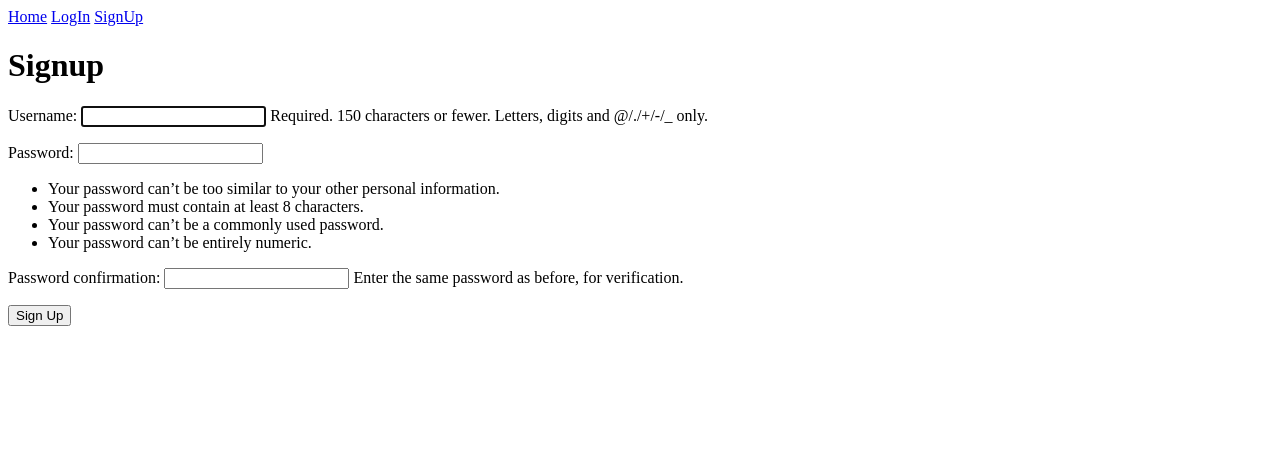
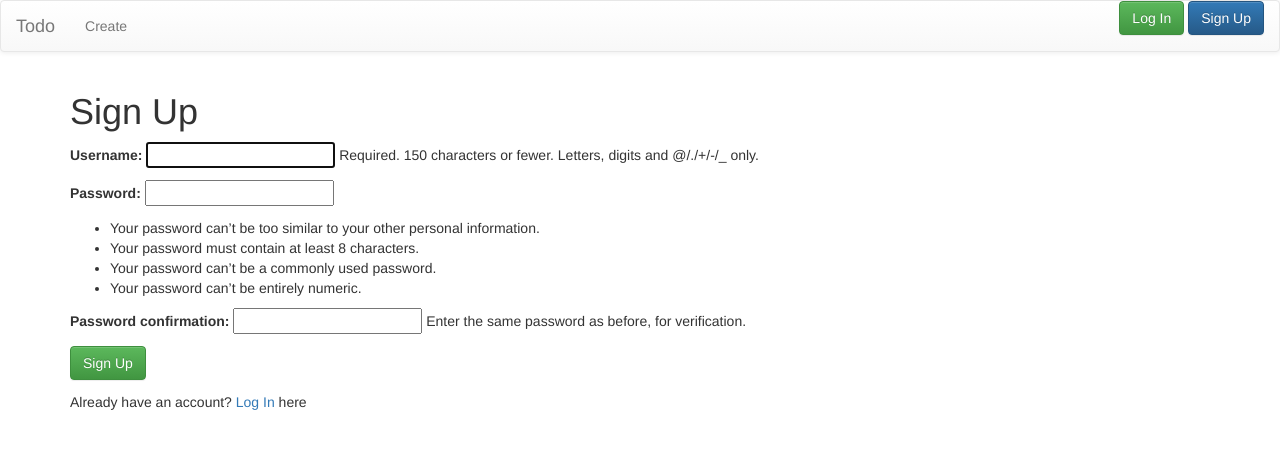
Before and after one commit to slk007/Todowo, a Django app: page /signup/ in a window 1280 px wide. Shown: the top 449 px of the page. Run offline with Django 3.2, Linux system fonts and the light colour scheme; some libraries are stand-ins or nearby versions.

Commit message:
bootstrap updated

```diff
--- a/Todo/templates/Todo/base.html
+++ b/Todo/templates/Todo/base.html
@@ -1,35 +1,84 @@
 <!DOCTYPE html>
 <html lang="en">
+
 <head>
   <meta charset="UTF-8">
   <meta name="viewport" content="width=device-width, initial-scale=1.0">
+
+  <!-- Latest compiled and minified CSS -->
+  <link rel="stylesheet" href="https://maxcdn.bootstrapcdn.com/bootstrap/3.3.7/css/bootstrap.min.css"
+    integrity="sha384-BVYiiSIFeK1dGmJRAkycuHAHRg32OmUcww7on3RYdg4Va+PmSTsz/K68vbdEjh4u" crossorigin="anonymous">
+
+  <!-- Optional theme -->
+  <link rel="stylesheet" href="https://maxcdn.bootstrapcdn.com/bootstrap/3.3.7/css/bootstrap-theme.min.css"
+    integrity="sha384-rHyoN1iRsVXV4nD0JutlnGaslCJuC7uwjduW9SVrLvRYooPp2bWYgmgJQIXwl/Sp" crossorigin="anonymous">
+
+  <!-- Latest compiled and minified JavaScript -->
+  <script src="https://maxcdn.bootstrapcdn.com/bootstrap/3.3.7/js/bootstrap.min.js"
+    integrity="sha384-Tc5IQib027qvyjSMfHjOMaLkfuWVxZxUPnCJA7l2mCWNIpG9mGCD8wGNIcPD7Txa"
+    crossorigin="anonymous"></script>
+
   <title>Todowo App</title>
+
 </head>
+
 <body>
 
-    <div>
-        <a href="{% url 'home' %}">Home</a>
+  <nav class="navbar navbar-default">
+    <div class="container-fluid">
+      <!-- Brand and toggle get grouped for better mobile display -->
+      <div class="navbar-header">
+        <button type="button" class="navbar-toggle collapsed" data-toggle="collapse"
+          data-target="#bs-example-navbar-collapse-1" aria-expanded="false">
+          <span class="sr-only">Toggle navigation</span>
+          <span class="icon-bar"></span>
+          <span class="icon-bar"></span>
+          <span class="icon-bar"></span>
+        </button>
+        <a class="navbar-brand" href="{% url 'home' %}">Todo</a>
+      </div>
+
+      <!-- Collect the nav links, forms, and other content for toggling -->
+      <div class="collapse navbar-collapse" id="bs-example-navbar-collapse-1">
+        <ul class="nav navbar-nav">
+          <li><a href="{% url 'createtodo' %}">Create</a></li>
 
           {% if user.is_authenticated %}
-            <a href="{% url 'createtodo' %}">Create</a>
-            <a href="{% url 'currenttodos' %}">Current</a>
-            <a href="{% url 'completedtodos' %}">Completed</a>
+          <li><a href="{% url 'currenttodos' %}">Current</a></li>
+          <li><a href="{% url 'completedtodos' %}">Completed</a></li>
+          {% endif %}
 
-            <p>Logged in as {{ user.username }}</p>
-            <form action="{% url 'logoutuser' %}" method="POST">
-                {% csrf_token %}
-                <button type="submit">Logout</button>
-            </form>
-        {% else %}
-            <a href="{% url 'loginuser' %}">LogIn</a>
-            <a href="{% url 'signupuser' %}">SignUp</a>
+        </ul>
+        <div class="nav navbar-nav navbar-right">
+          {% if not user.is_authenticated %}
+          <a href="{% url 'loginuser' %}" class="btn btn-success">Log In</a>
+          <a href="{% url 'signupuser' %}" class="btn btn-primary">Sign Up</a>
           {% endif %}
         </div>
+        {% if user.is_authenticated %}
 
-    <div>
+        <form action="{% url 'logoutuser' %}" method="POST" class="navbar-form navbar-right">
+          {% csrf_token %}
+          <button type="submit" class="btn btn-danger">Log Out</button>
+        </form>
+        <ul class="nav navbar-nav navbar-right">
+          <li>
+            <p class="navbar-text"> user: {{ user.username }}</p>
+          </li>
+        </ul>
+        {% endif %}
+
+      </div><!-- /.navbar-collapse -->
+    </div><!-- /.container-fluid -->
+  </nav>
+
+
+
+  <div class="container">
     {% block content %}
     {% endblock %}
   </div>
 
 </body>
+
 </html>
--- a/Todo/templates/Todo/signupuser.html
+++ b/Todo/templates/Todo/signupuser.html
@@ -2,14 +2,22 @@
 
 {% block content %}
 
-    <h1>Signup</h1>
-    <h2>{{ error }}</h2>
-    <div>
-        <form action="" method="POST">
-            {% csrf_token %}
-            {{ form.as_p }}
-            <button type="submit">Sign Up</button>
-        </form>
+<h1>Sign Up</h1>
+
+{% if error %}
+<div class="alert alert-danger" role="alert">
+    {{ error }}
+</div>
+{% endif %}
+
+<form action="" method="POST">
+    <div class="form-group">
+        {% csrf_token %}
+        {{ form.as_p }}
+        <button type="submit" class="btn btn-success">Sign Up</button>
     </div>
+</form>
+
+<h5>Already have an account? <a href="{% url 'loginuser' %}">Log In</a> here</h5>
 
 {% endblock %}
```
Also changed, not shown: Todo/templates/Todo/completedtodos.html (+21 -8 lines), Todo/templates/Todo/createtodo.html (+17 -8 lines), Todo/templates/Todo/currenttodos.html (+22 -9 lines), Todo/templates/Todo/home.html (+8 -1 lines), Todo/templates/Todo/loginuser.html (+16 -8 lines), Todo/templates/Todo/viewtodo.html (+12 -6 lines). Lines whose indentation alone changed are shown as unchanged.
